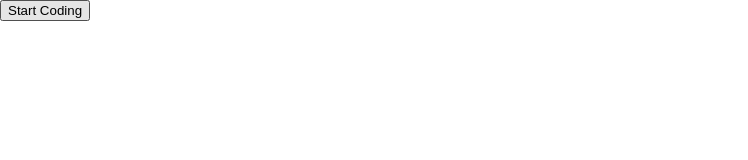
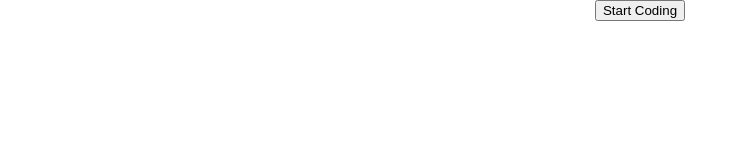
Before and after one commit to BookOfCodes/ideal-button, a plain HTML site: page index.html in a window 1280 px wide. Shown: the whole page, without its empty margins (0-748 px from the left). Drawn offline with Linux system fonts and the light colour scheme.

Commit message:
Modified styles.css

```diff
--- a/styles.css
+++ b/styles.css
@@ -16,7 +16,7 @@ html, body {
     margin: 0;
 }
 
-.comtainer {
+.container {
     display: flex;
     justify-content: center;
 }
```
